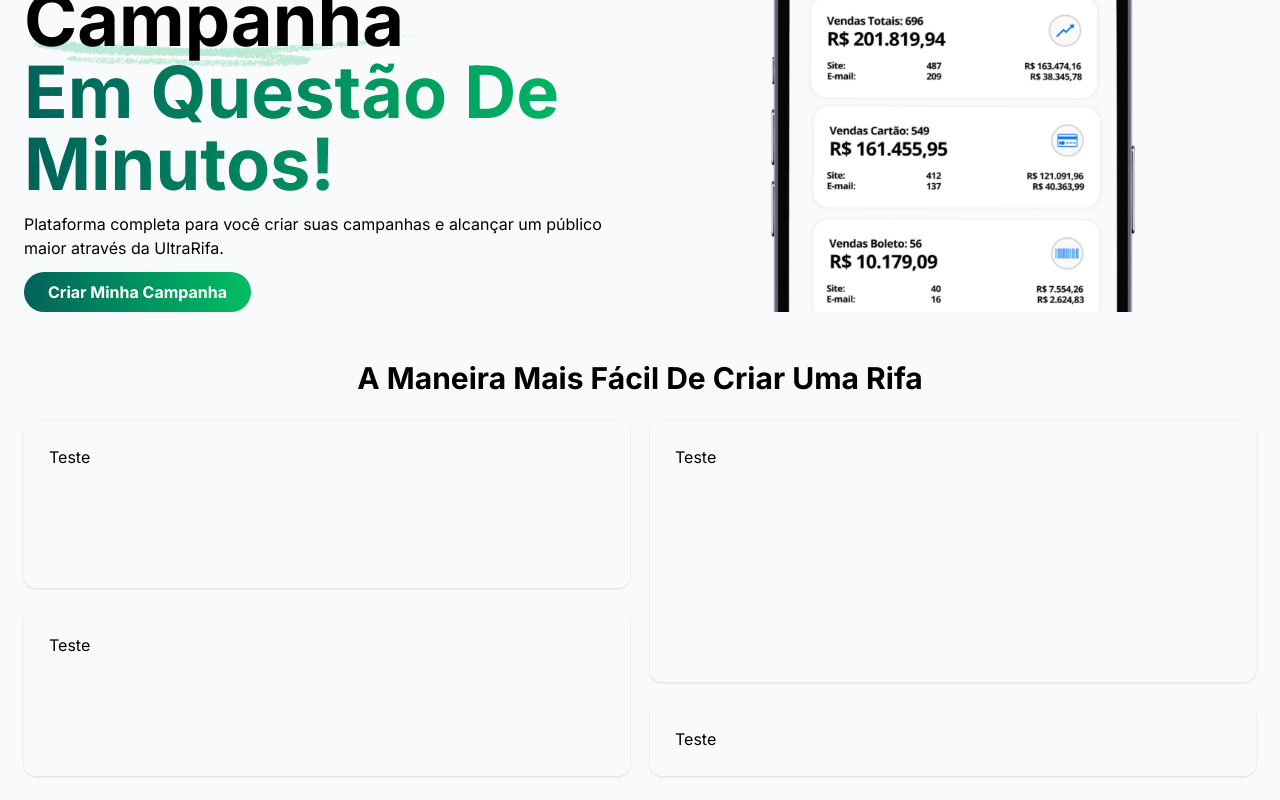
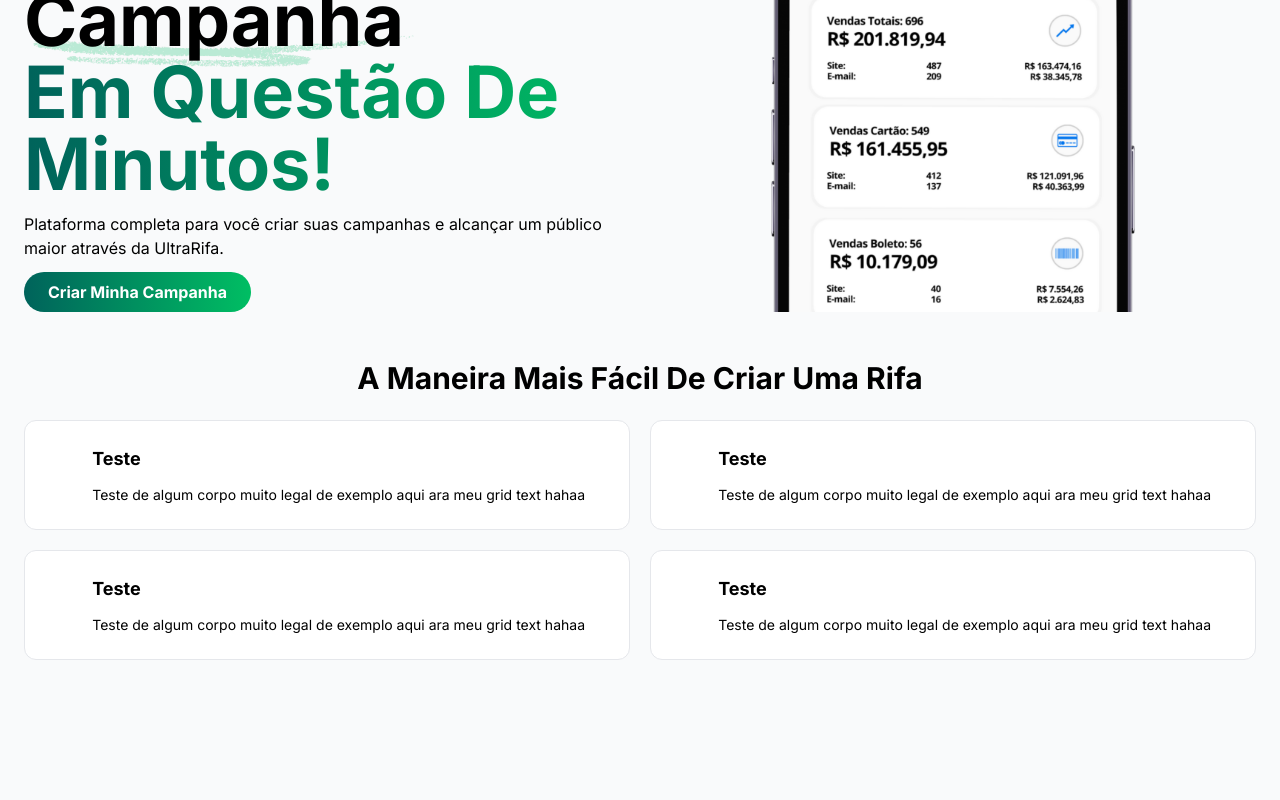
Before and after one commit to Matheus-soier/UltraRifa, a Next.js app: page / in a window 1280 px wide. Shown: the part 212-1012 px from the top of the page. After the commit the page ends 896 px from the top, so only its background shows below. Built offline with nearby package versions, Linux system fonts and the light colour scheme.

Commit message:
main em construção

```diff
--- a/src/app/page.tsx
+++ b/src/app/page.tsx
@@ -1,3 +1,4 @@
+import { GridMainItem } from "@/components/GridMainItem";
 import Image from "next/image";
 import Link from "next/link";
 
@@ -30,19 +31,11 @@
       </section>
       <section className="max-w-screen-xl flex flex-col gap-6 my-6 w-full h-fit px-3">
         <h2 className="text-center font-bold text-3xl capitalize">a maneira mais fácil de criar uma Rifa</h2>
-        <div className="grid grid-cols-1 sm:grid-cols-2 grid-rows-4 gap-5 items-center">
-          <div className="row-span-2 h-full border border-gray-50 shadow p-6 rounded-xl">
-            Teste
-          </div>
-          <div className="row-span-3 h-full border border-gray-50 shadow p-6 rounded-xl">
-            Teste
-          </div>
-          <div className="row-span-2 h-full border border-gray-50 shadow p-6 rounded-xl">
-            Teste
-          </div>
-          <div className="row-span-1 h-full border border-gray-50 shadow p-6 rounded-xl">
-            Teste
-          </div>
+        <div className="grid grid-cols-1 sm:grid-cols-2 gap-5 items-center">
+            <GridMainItem title="Teste" body="Teste de algum corpo muito legal de exemplo aqui ara meu grid text hahaa" rows={2}/>
+            <GridMainItem title="Teste" body="Teste de algum corpo muito legal de exemplo aqui ara meu grid text hahaa" rows={3} />
+            <GridMainItem title="Teste" body="Teste de algum corpo muito legal de exemplo aqui ara meu grid text hahaa" rows={2} />
+            <GridMainItem title="Teste" body="Teste de algum corpo muito legal de exemplo aqui ara meu grid text hahaa" rows={1} />
         </div>
       </section>
     </div>
--- /dev/null
+++ b/src/components/GridMainItem.tsx
@@ -0,0 +1,15 @@
+import { GridMainItemsProps } from "@/types/GridMainItem";
+
+export const GridMainItem = ({title, body, rows}: GridMainItemsProps) => {
+    return(
+        <div className={`row-span-1 lg:row-span-${rows.toString()}h-full bg-white border border-gray-200 rounded-xl flex flex-col lg:flex-row-reverse gap-5`}>
+            <div>
+
+            </div>
+            <div className="flex flex-col gap-3 border-t lg:border-none p-6">
+                <h3 className="font-bold text-lg">{title}</h3>
+                <p className="text-sm">{body}</p>
+            </div>
+        </div>
+    );
+}
--- a/src/components/SideBar/SideBar.tsx
+++ b/src/components/SideBar/SideBar.tsx
@@ -25,12 +25,14 @@
   }, [useCtx]);
 
     return(
-        <div className={`${useCtx.expanded ? "left-0" : "left-[-300px]"} fixed side-bar bg-white w-[280px] h-full mt-[58px] flex flex-col border-r md:hidden transition-all ease-in-out z-10`}>
-            <ItemMenu icon={<LoginIcon/>} title={"Login"} link={"/"} style="ss:hidden" custom="bg-primary/30 text-primary"/>
-            <ItemMenu icon={<SignInIcon/>} title={"Criar Conta"} link={"/"} style="ss:hidden" custom="bg-primary/30 text-primary"/>
-            <ItemMenu icon={<MoneyIcon/>} title={"Preços"} link={"/"}/>
-            <ItemMenu icon={<AboutUsIcon/>} title={"Sobre Nós"} link={"/"}/>
-            <ItemMenu icon={<SupportIcon/>} title={"Central de Ajuda"} link={"/"}/>
+        <div className={`${useCtx.expanded ? "left-0" : "left-[-300px]"} fixed side-bar bg-white w-[280px] h-full flex flex-col border-r md:hidden transition-all ease-in-out z-10`}>
+            <div className=" mt-[58px]">
+              <ItemMenu icon={<LoginIcon/>} title={"Login"} link={"/"} style="ss:hidden" custom="bg-primary/30 text-primary"/>
+              <ItemMenu icon={<SignInIcon/>} title={"Criar Conta"} link={"/"} style="ss:hidden" custom="bg-primary/30 text-primary"/>
+              <ItemMenu icon={<MoneyIcon/>} title={"Preços"} link={"/"}/>
+              <ItemMenu icon={<AboutUsIcon/>} title={"Sobre Nós"} link={"/"}/>
+              <ItemMenu icon={<SupportIcon/>} title={"Central de Ajuda"} link={"/"}/>
+            </div>
         </div>
     );
 }
--- /dev/null
+++ b/src/types/GridMainItem.ts
@@ -0,0 +1,5 @@
+export type GridMainItemsProps = {
+    title: string;
+    body: string;
+    rows: number;
+}
```
